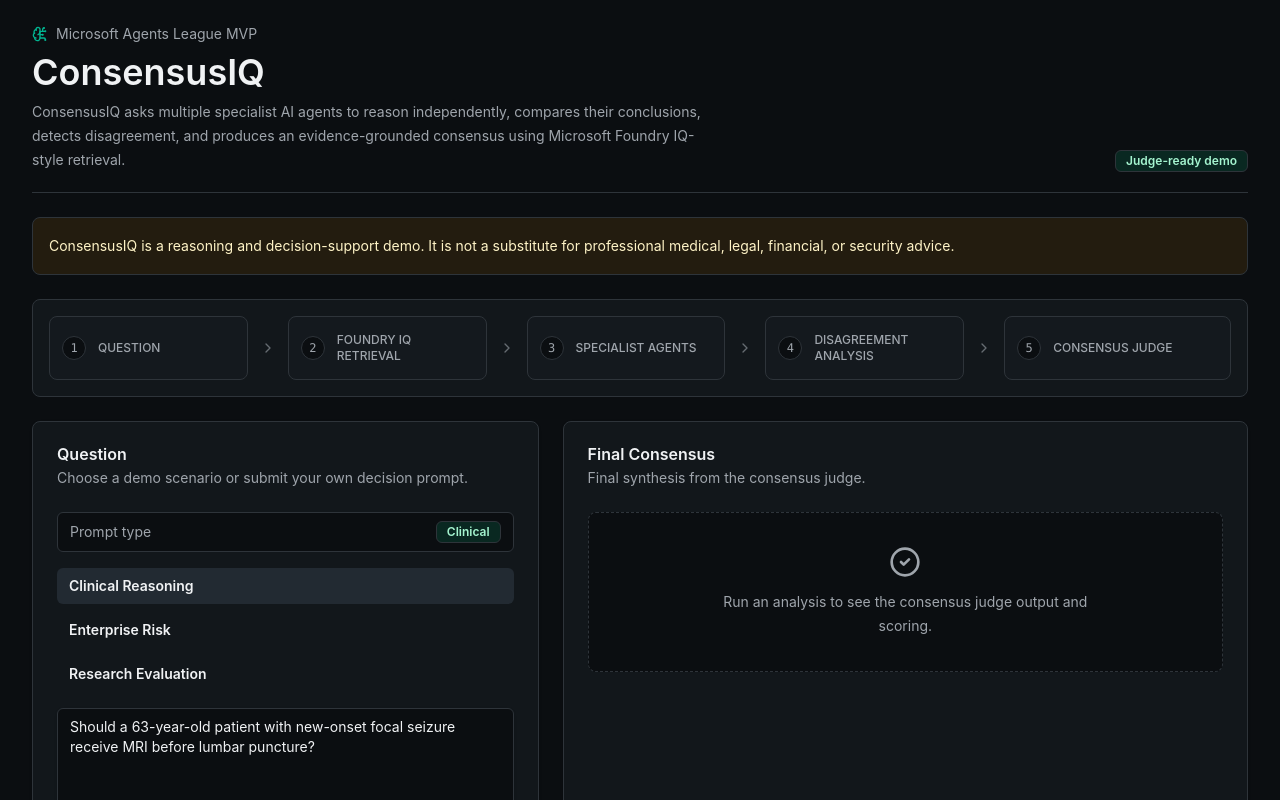
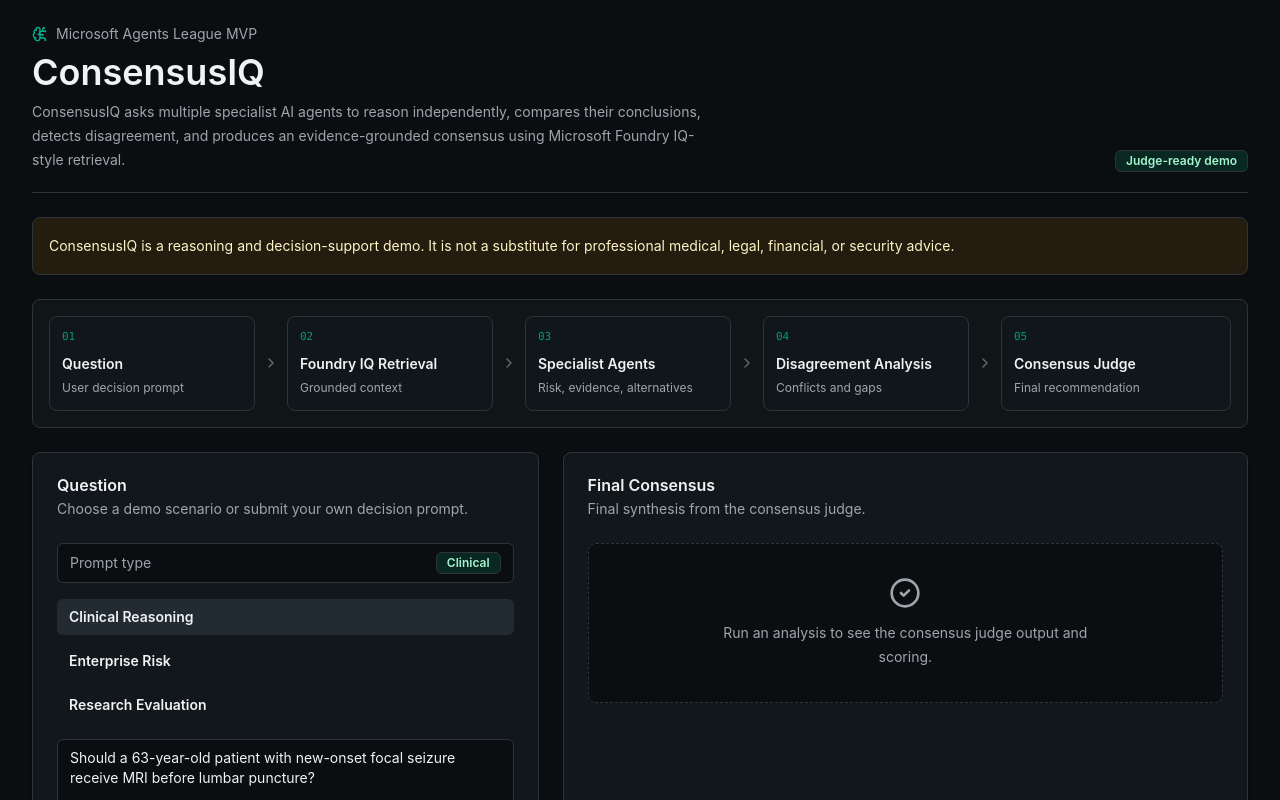
Before and after one commit to jumbomuffin101/consensus-iq, a Next.js app in the folder frontend/: page / in a window 1280 px wide. Shown: the top 800 px of the page. Built offline with nearby package versions, Linux system fonts and the light colour scheme.

Commit message:
Polish ConsensusIQ pipeline and timing UX

```diff
--- a/frontend/src/components/consensus-workbench.tsx
+++ b/frontend/src/components/consensus-workbench.tsx
@@ -38,11 +38,31 @@
 ];
 
 const flowSteps = [
-  "Question",
-  "Foundry IQ Retrieval",
-  "Specialist Agents",
-  "Disagreement Analysis",
-  "Consensus Judge",
+  {
+    step: "01",
+    label: "Question",
+    subtitle: "User decision prompt",
+  },
+  {
+    step: "02",
+    label: "Foundry IQ Retrieval",
+    subtitle: "Grounded context",
+  },
+  {
+    step: "03",
+    label: "Specialist Agents",
+    subtitle: "Risk, evidence, alternatives",
+  },
+  {
+    step: "04",
+    label: "Disagreement Analysis",
+    subtitle: "Conflicts and gaps",
+  },
+  {
+    step: "05",
+    label: "Consensus Judge",
+    subtitle: "Final recommendation",
+  },
 ];
 
 const progressSteps = [
@@ -115,6 +135,22 @@
   return factors.slice(0, 5);
 }
 
+function getDisplayedTiming(metadata: AnalyzeResponse["metadata"]) {
+  if (!metadata) return null;
+
+  const retrieval = Math.max(metadata.retrieval_time_ms, 80);
+  const agents = Math.max(metadata.agent_time_ms, 250);
+  const consensus = Math.max(metadata.consensus_time_ms, 60);
+  const total = Math.max(metadata.execution_time_ms, retrieval + agents + consensus);
+
+  return {
+    total,
+    retrieval,
+    agents,
+    consensus,
+  };
+}
+
 function sourceDisplayName(source: string) {
   if (source === "Mock Foundry IQ Knowledge Base") {
     return "Foundry IQ Retrieval Layer \u2014 Demo Corpus";
@@ -144,6 +180,7 @@
   const [progressIndex, setProgressIndex] = useState(0);
   const [error, setError] = useState<string | null>(null);
   const domainLabel = promptDomainLabel(question);
+  const displayedTiming = result ? getDisplayedTiming(result.metadata) : null;
 
   useEffect(() => {
     if (!isLoading) return;
@@ -202,20 +239,17 @@
           advice.
         </section>
 
-        <section className="rounded-lg border border-border bg-card p-4">
-          <ol className="grid gap-3 md:grid-cols-5">
+        <section className="rounded-lg border border-border bg-card/80 p-4" aria-label="ConsensusIQ architecture flow">
+          <ol className="flex flex-col gap-3 md:flex-row md:items-stretch md:gap-2">
             {flowSteps.map((step, index) => (
-              <li key={step} className="relative flex items-center gap-3">
-                <div className="flex min-h-16 flex-1 items-center gap-3 rounded-lg border border-border/80 bg-muted/20 px-3 py-3">
-                  <span className="flex h-6 w-6 shrink-0 items-center justify-center rounded-full border border-border bg-background font-mono text-xs text-muted-foreground">
-                    {index + 1}
-                  </span>
-                  <span className="text-xs font-medium uppercase tracking-normal text-muted-foreground">
-                    {step}
-                  </span>
+              <li key={step.step} className="flex flex-1 flex-col items-center gap-2 md:flex-row">
+                <div className="w-full rounded-lg border border-border/70 bg-muted/10 px-3 py-3">
+                  <div className="mb-2 font-mono text-[11px] text-primary/80">{step.step}</div>
+                  <div className="text-sm font-semibold text-foreground">{step.label}</div>
+                  <div className="mt-1 text-xs leading-5 text-muted-foreground">{step.subtitle}</div>
                 </div>
                 {index < flowSteps.length - 1 ? (
-                  <ChevronRight className="hidden h-4 w-4 shrink-0 text-muted-foreground/60 md:block" />
+                  <ChevronRight className="h-4 w-4 shrink-0 rotate-90 text-muted-foreground/60 md:rotate-0" />
                 ) : null}
               </li>
             ))}
@@ -310,12 +344,15 @@
                       ))}
                     </ul>
                   </div>
-                  {result.metadata ? (
-                    <div className="grid gap-2 text-xs text-muted-foreground sm:grid-cols-4">
-                      <RuntimeMetric label="Total" value={result.metadata.execution_time_ms} />
-                      <RuntimeMetric label="Retrieval" value={result.metadata.retrieval_time_ms} />
-                      <RuntimeMetric label="Agents" value={result.metadata.agent_time_ms} />
-                      <RuntimeMetric label="Consensus" value={result.metadata.consensus_time_ms} />
+                  {displayedTiming ? (
+                    <div className="space-y-2">
+                      <div className="text-xs uppercase text-muted-foreground">Observed / displayed timing</div>
+                      <div className="grid gap-2 text-xs text-muted-foreground sm:grid-cols-4">
+                        <RuntimeMetric label="Total" value={displayedTiming.total} />
+                        <RuntimeMetric label="Retrieval" value={displayedTiming.retrieval} />
+                        <RuntimeMetric label="Agents" value={displayedTiming.agents} />
+                        <RuntimeMetric label="Consensus" value={displayedTiming.consensus} />
+                      </div>
                     </div>
                   ) : null}
                   <div className="rounded-lg border border-border bg-background p-4">
@@ -372,13 +409,19 @@
                       {agent.stance}
                     </Badge>
                   </div>
+                  <div className="mb-4 rounded-md border border-border bg-card px-3 py-2">
+                    <div className="text-xs uppercase text-muted-foreground">Agent confidence</div>
+                    <div className="mt-1 font-mono text-2xl font-semibold text-foreground">
+                      {asPercent(agent.confidence_score)}
+                    </div>
+                  </div>
                   <p className="mb-3 text-xs leading-5 text-muted-foreground">{agent.role}</p>
                   <p className="text-sm leading-6">{agent.conclusion}</p>
                   <p className="mt-3 text-xs leading-5 text-muted-foreground">
                     Recommendation: {agent.recommendation}
                   </p>
-                  <div className="mt-4 flex items-center justify-between text-xs text-muted-foreground">
-                    <span>Confidence {asPercent(agent.confidence_score)}</span>
+                  <div className="mt-4 flex items-center justify-between gap-3 text-xs text-muted-foreground">
+                    <span>Cited sources</span>
                     <span>{agent.evidence_refs.length ? agent.evidence_refs.join(", ") : "No citation"}</span>
                   </div>
                 </article>
```
